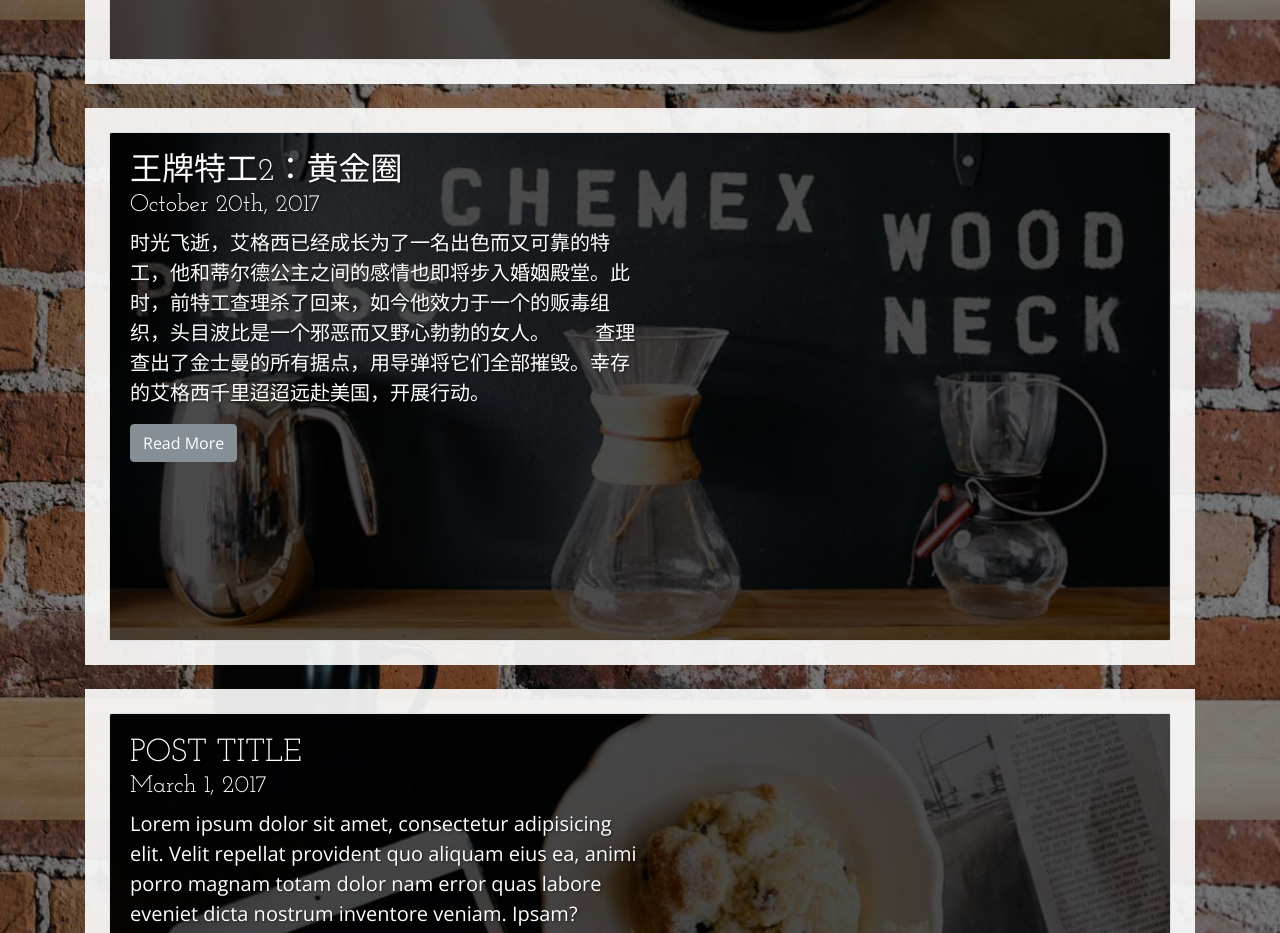
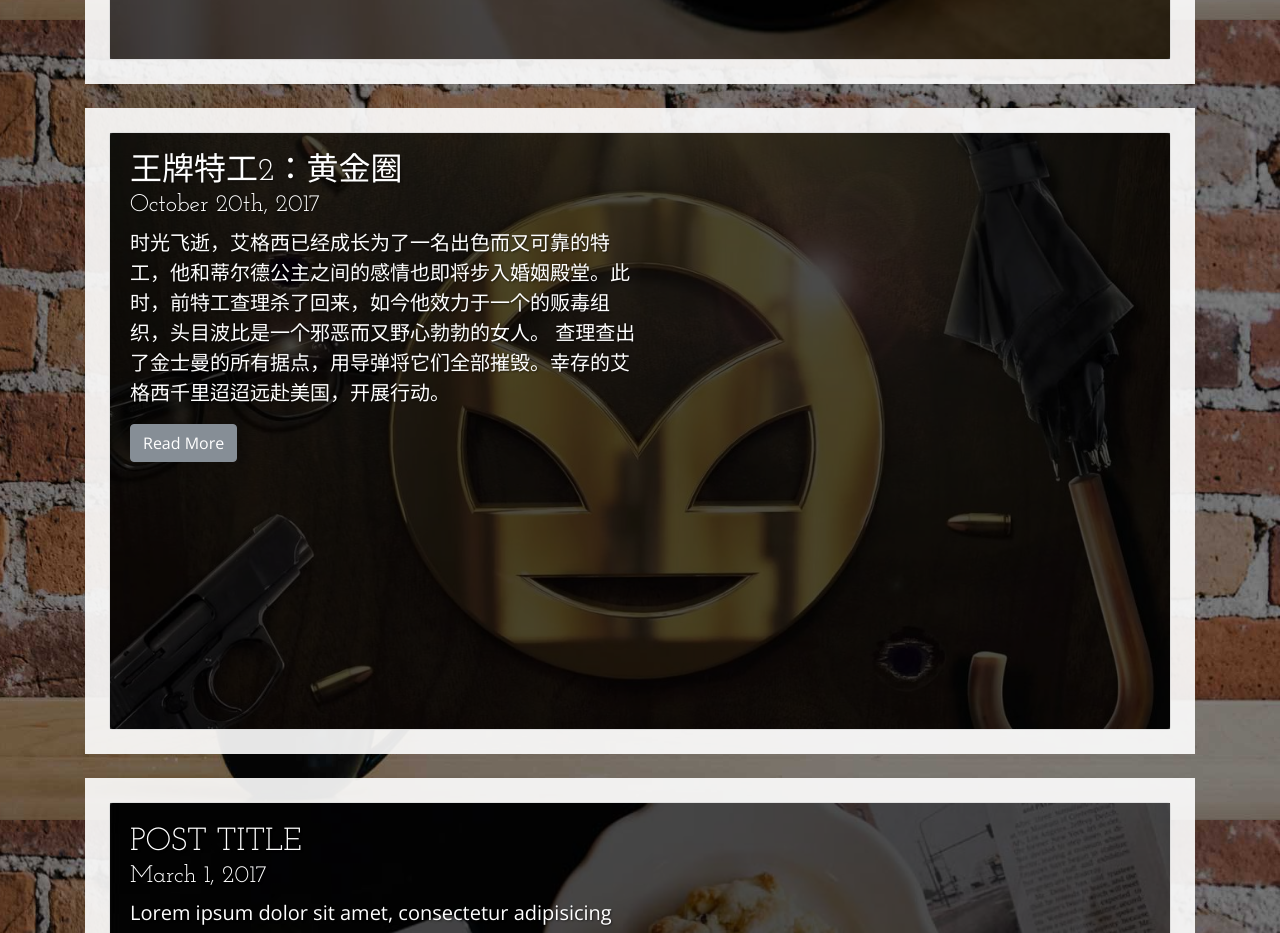
Before and after one commit to calosliu/FinalWork, a website: page docs/content.html in a window 1280 px wide. Shown: the part 780-1713 px from the top of the page. Drawn offline with nearby package versions, Linux system fonts and the light colour scheme; files whose address does not match are found by name.

Commit message:
content change zjh5

```diff
--- a/docs/content.html
+++ b/docs/content.html
@@ -68,12 +68,11 @@
 
       <div class="bg-faded p-4 my-4">
         <div class="card card-inverse">
-          <img class="card-img img-fluid w-100" src="img/slide-2.jpg" alt="">
+          <img class="card-img img-fluid w-100" src="kingsman.jpg" alt="">
           <div class="card-img-overlay bg-overlay">
             <h2 class="card-title text-shadow text-white text-uppercase mb-0">王牌特工2：黄金圈</h2>
             <h4 class="text-shadow text-white">October 20th, 2017</h4>
-            <p class="lead card-text text-shadow text-white w-50 d-none d-lg-block">时光飞逝，艾格西已经成长为了一名出色而又可靠的特工，他和蒂尔德公主之间的感情也即将步入婚姻殿堂。此时，前特工查理杀了回来，如今他效力于一个的贩毒组织，头目波比是一个邪恶而又野心勃勃的女人。
-              　　查理查出了金士曼的所有据点，用导弹将它们全部摧毁。幸存的艾格西千里迢迢远赴美国，开展行动。</p>
+            <p class="lead card-text text-shadow text-white w-50 d-none d-lg-block">时光飞逝，艾格西已经成长为了一名出色而又可靠的特工，他和蒂尔德公主之间的感情也即将步入婚姻殿堂。此时，前特工查理杀了回来，如今他效力于一个的贩毒组织，头目波比是一个邪恶而又野心勃勃的女人。 查理查出了金士曼的所有据点，用导弹将它们全部摧毁。幸存的艾格西千里迢迢远赴美国，开展行动。</p>
             <a href="https://movie.douban.com/subject/26378579/?from=showing" class="btn btn-secondary">Read More</a>
           </div>
         </div>
```
